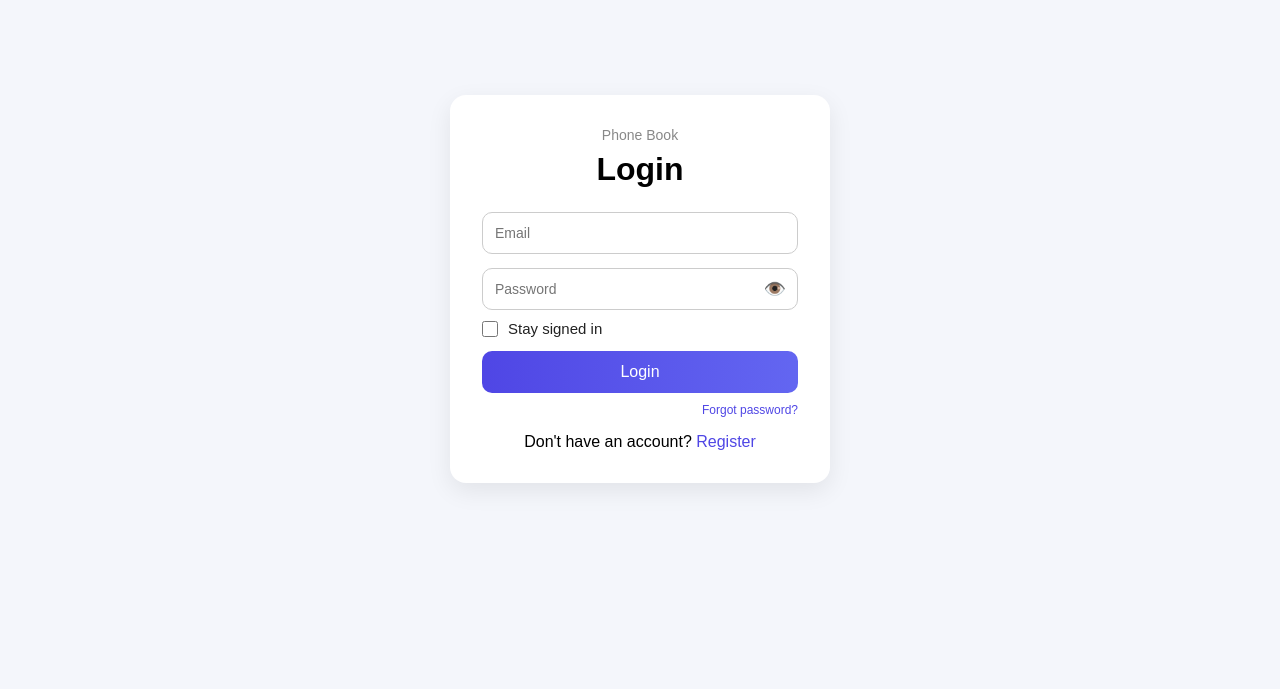
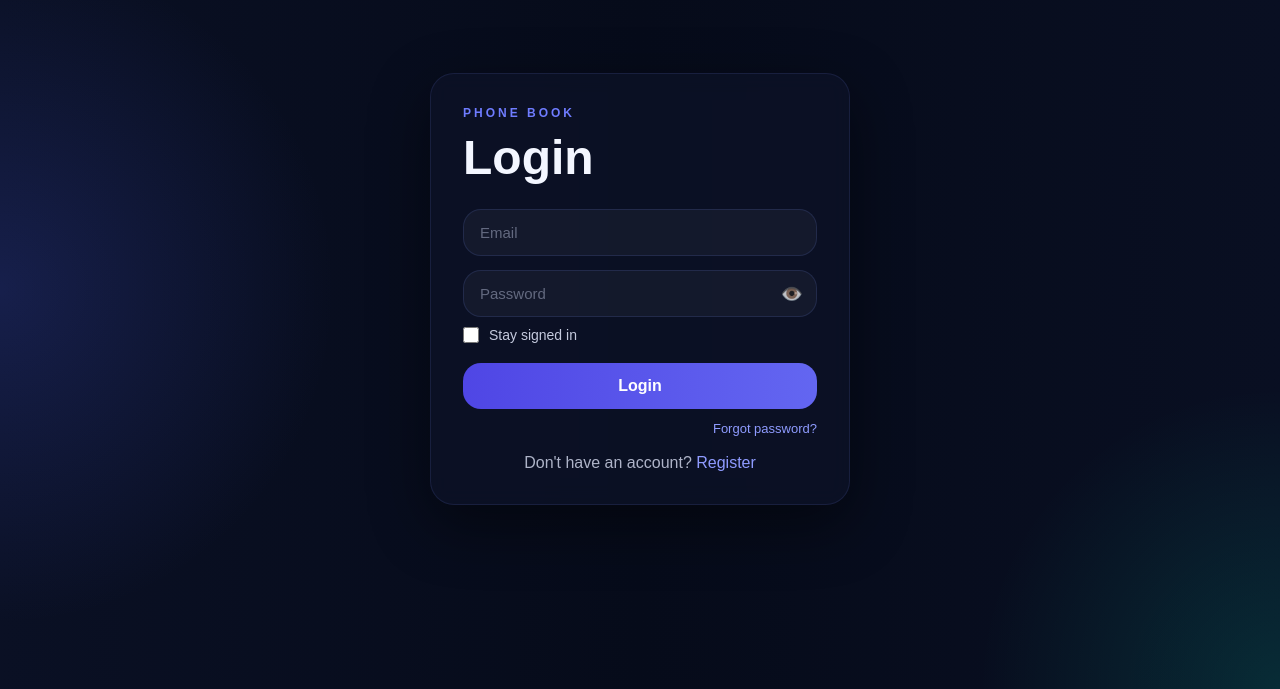
Before and after one commit to Viktoria75/PhoneBook, a React (Vite) app in the folder phonebook-app/: page / in a window 1280 px wide. Shown: the part 111-800 px from the top of the page. Built offline with nearby package versions, Linux system fonts and the light colour scheme.

Commit message:
Updated login page to match contact list dark theme

```diff
--- a/phonebook-app/src/pages/LoginRegister/LoginRegister.css
+++ b/phonebook-app/src/pages/LoginRegister/LoginRegister.css
@@ -3,16 +3,21 @@
   display: flex;
   justify-content: center;
   align-items: center;
-  background: #f4f6fb;
+  background:
+    radial-gradient(circle at bottom right, rgba(0, 255, 200, 0.12), transparent 20%),
+    radial-gradient(circle at left center, rgba(80, 100, 255, 0.18), transparent 25%),
+    linear-gradient(90deg, #0a1024 0%, #060b1a 50%, #090f22 100%);
   padding: 20px;
 }
 
 .auth-box {
-  width: 380px;
-  background: white;
+  width: 420px;
+  background: rgba(12, 18, 38, 0.85);
+  border: 1px solid rgba(120, 140, 255, 0.12);
   padding: 32px;
-  border-radius: 16px;
-  box-shadow: 0 8px 24px rgba(0, 0, 0, 0.08);
+  border-radius: 24px;
+  box-shadow: 0 20px 60px rgba(0, 0, 0, 0.45);
+  backdrop-filter: blur(10px);
 }
 
 .forgot-box {
@@ -20,29 +25,32 @@
 }
 
 .app-name {
-  text-align: center;
-  font-size: 14px;
-  color: #888;
-  margin-bottom: 8px;
+  font-size: 12px;
+  letter-spacing: 3px;
+  text-transform: uppercase;
+  color: #6f7cff;
+  margin-bottom: 10px;
+  font-weight: 600;
 }
 
 .auth-box h1 {
-  text-align: center;
   margin-bottom: 24px;
+  font-size: 48px;
+  color: #f3f6ff;
+  font-weight: 700;
 }
 
 .forgot-title {
-  text-align: left !important;
-  font-size: 28px;
-  font-weight: 700;
-  margin-bottom: 20px;
+  font-size: 30px !important;
+  color: #f3f6ff !important;
+  margin-bottom: 16px;
 }
 
 .forgot-description {
-  font-size: 18px;
+  font-size: 15px;
   line-height: 1.6;
-  color: #222;
-  margin-bottom: 28px;
+  color: rgba(230, 235, 255, 0.8);
+  margin-bottom: 24px;
 }
 
 .auth-form {
@@ -53,96 +61,104 @@
 
 .auth-form input {
   width: 100%;
-  box-sizing: border-box;
-  padding: 12px;
-  border: 1px solid #ccc;
-  border-radius: 10px;
+  padding: 14px 16px;
+  border: 1px solid rgba(120, 140, 255, 0.14);
+  border-radius: 18px;
+  font-size: 15px;
+  background: rgba(255, 255, 255, 0.04);
+  color: #f3f6ff;
   transition: 0.2s;
-  font-size: 14px;
+}
+
+.auth-form input::placeholder {
+  color: rgba(220, 225, 255, 0.4);
 }
 
 .auth-form input:hover {
-  border-color: #4f46e5;
+  border-color: rgba(111, 124, 255, 0.4);
 }
 
 .auth-form input:focus {
   outline: none;
-  border-color: #4f46e5;
-  box-shadow: 0 0 0 2px rgba(79, 70, 229, 0.2);
+  border-color: #6f7cff;
+  box-shadow: 0 0 0 3px rgba(111, 124, 255, 0.15);
 }
 
 .password-wrapper {
   position: relative;
-  width: 100%;
 }
 
 .password-input {
-  padding-right: 46px !important;
+  padding-right: 48px !important;
 }
 
 .password-toggle {
   position: absolute;
   top: 50%;
-  right: 12px;
+  right: 14px;
   transform: translateY(-50%);
   border: none;
   background: transparent;
   cursor: pointer;
   font-size: 18px;
-  padding: 0;
-  line-height: 1;
+  color: rgba(255, 255, 255, 0.75);
 }
 
 .auth-form button[type="submit"] {
-  padding: 12px;
+  margin-top: 6px;
+  padding: 14px;
   border: none;
-  border-radius: 10px;
+  border-radius: 18px;
   background: linear-gradient(90deg, #4f46e5, #6366f1);
   color: white;
+  font-size: 16px;
+  font-weight: 600;
   cursor: pointer;
   transition: 0.2s;
-  font-size: 16px;
-  font-weight: 500;
 }
 
 .auth-form button[type="submit"]:hover {
-  opacity: 0.9;
+  transform: translateY(-1px);
+  box-shadow: 0 10px 25px rgba(79, 70, 229, 0.3);
 }
 
 .auth-form button[type="submit"]:disabled {
-  background: #ccc;
+  background: #4b4f66;
   cursor: not-allowed;
+  transform: none;
+  box-shadow: none;
 }
 
 .error-text {
-  color: red;
+  color: #ff7c9d;
   font-size: 12px;
   margin-top: -6px;
 }
 
 .forgot-password {
-  margin-top: 10px;
+  margin-top: 12px;
   text-align: right;
-  font-size: 12px;
-  color: #4f46e5;
+  font-size: 13px;
+  color: #8f9bff;
   cursor: pointer;
 }
 
 .back-to-login {
   margin-top: 18px;
   text-align: center;
-  color: #4f46e5;
+  color: #8f9bff;
   cursor: pointer;
   font-size: 14px;
 }
 
 .switch-text {
-  margin-top: 16px;
+  margin-top: 18px;
   text-align: center;
+  color: rgba(230, 235, 255, 0.75);
 }
 
 .switch-text span {
-  color: #4f46e5;
+  color: #8f9bff;
   cursor: pointer;
 }
 
@@ -150,8 +166,8 @@
   display: flex;
   align-items: center;
   gap: 10px;
-  font-size: 15px;
-  color: #222;
+  font-size: 14px;
+  color: rgba(230, 235, 255, 0.85);
   cursor: pointer;
   margin-top: -4px;
 }
@@ -159,6 +175,6 @@
 .stay-signed-in input {
   width: 16px;
   height: 16px;
+  accent-color: #6f7cff;
   cursor: pointer;
-  accent-color: #4f46e5;
 }
--- a/phonebook-app/src/pages/LoginRegister/LoginRegister.tsx
+++ b/phonebook-app/src/pages/LoginRegister/LoginRegister.tsx
@@ -9,20 +9,46 @@ function LoginRegister({ onLogin }: Props) {
   const [isLogin, setIsLogin] = useState(true);
   const [showPassword, setShowPassword] = useState(false);
   const [showForgotPassword, setShowForgotPassword] = useState(false);
+
+  const [fullName, setFullName] = useState("");
+  const [phone, setPhone] = useState("");
+  const [email, setEmail] = useState("");
   const [password, setPassword] = useState("");
   const [confirmPassword, setConfirmPassword] = useState("");
-  const [phone, setPhone] = useState("");
   const [staySignedIn, setStaySignedIn] = useState(false);
   const [forgotEmail, setForgotEmail] = useState("");
+  const [errorMessage, setErrorMessage] = useState("");
 
   const isPasswordMatch = password === confirmPassword;
 
   const handleSubmit = (e: React.FormEvent) => {
     e.preventDefault();
+    setErrorMessage("");
 
     if (isLogin) {
+      if (!email.trim() || !password.trim()) {
+        setErrorMessage("Please enter both email and password.");
+        return;
+      }
+
       onLogin();
+      return;
     }
+
+    if (!fullName.trim() || !phone.trim() || !email.trim() || !password.trim() || !confirmPassword.trim()) {
+      setErrorMessage("Please fill in all fields.");
+      return;
+    }
+
+    if (!isPasswordMatch) {
+      setErrorMessage("Passwords do not match.");
+      return;
+    }
+
+    setErrorMessage("Registration successful. You can now log in.");
+    setIsLogin(true);
+    setPassword("");
+    setConfirmPassword("");
   };
 
   if (showForgotPassword) {
@@ -33,8 +59,7 @@ function LoginRegister({ onLogin }: Props) {
           <h1 className="forgot-title">FORGOTTEN YOUR PASSWORD?</h1>
 
           <p className="forgot-description">
-            Please enter your e-mail and we will send you a link to reset your
-            password.
+            Please enter your e-mail and we will send you a link to reset your password.
           </p>
 
           <form className="auth-form" onSubmit={(e) => e.preventDefault()}>
@@ -44,7 +69,6 @@ function LoginRegister({ onLogin }: Props) {
               value={forgotEmail}
               onChange={(e) => setForgotEmail(e.target.value)}
             />
-
             <button type="submit">SEND</button>
           </form>
 
@@ -66,7 +90,13 @@ function LoginRegister({ onLogin }: Props) {
         <form className="auth-form" onSubmit={handleSubmit}>
           {!isLogin && (
             <>
-              <input type="text" placeholder="Full Name" />
+              <input
+                type="text"
+                placeholder="Full Name"
+                value={fullName}
+                onChange={(e) => setFullName(e.target.value)}
+              />
+
               <input
                 type="tel"
                 placeholder="Phone Number"
@@ -76,7 +106,12 @@ function LoginRegister({ onLogin }: Props) {
             </>
           )}
 
-          <input type="email" placeholder="Email" />
+          <input
+            type="email"
+            placeholder="Email"
+            value={email}
+            onChange={(e) => setEmail(e.target.value)}
+          />
 
           <div className="password-wrapper">
             <input
@@ -121,6 +156,8 @@ function LoginRegister({ onLogin }: Props) {
             </>
           )}
 
+          {errorMessage && <p className="error-text">{errorMessage}</p>}
+
           <button type="submit" disabled={!isLogin && !isPasswordMatch}>
             {isLogin ? "Login" : "Register"}
           </button>
@@ -140,6 +177,7 @@ function LoginRegister({ onLogin }: Props) {
           <span
             onClick={() => {
               setIsLogin(!isLogin);
+              setErrorMessage("");
               setPassword("");
               setConfirmPassword("");
             }}
```
